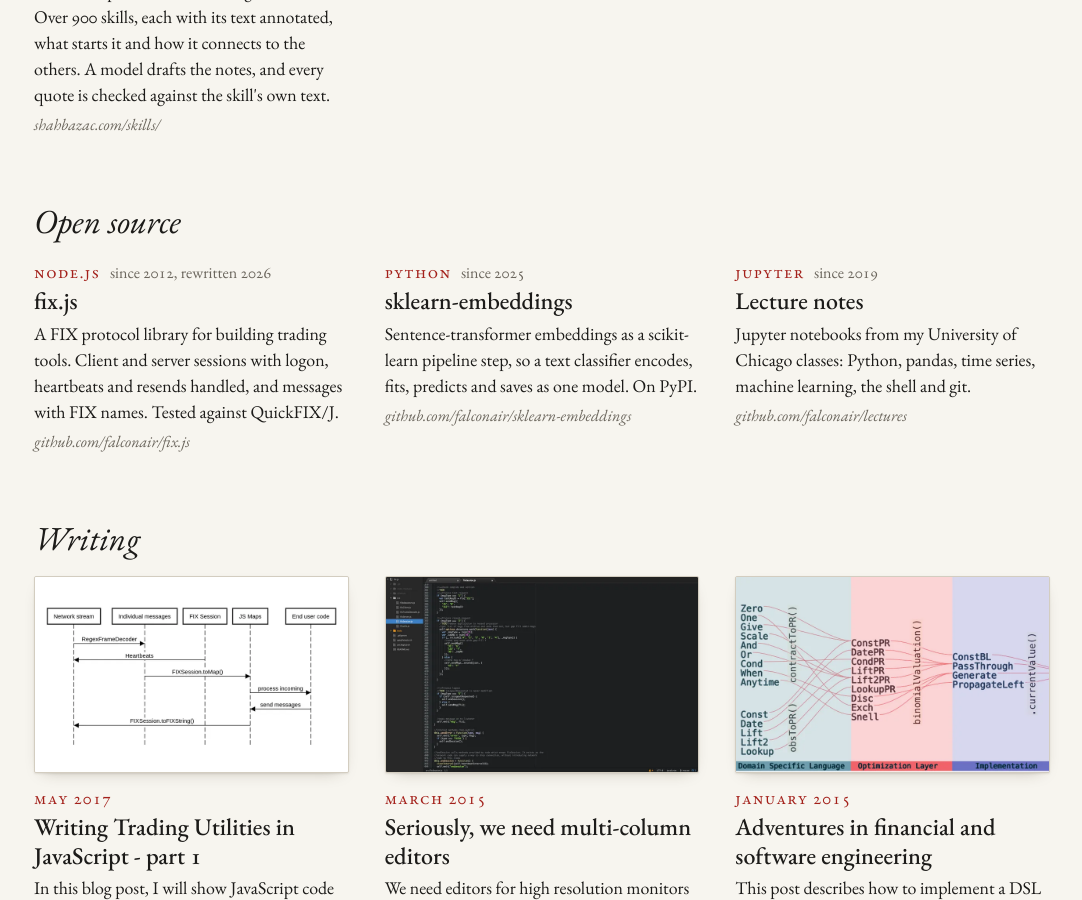
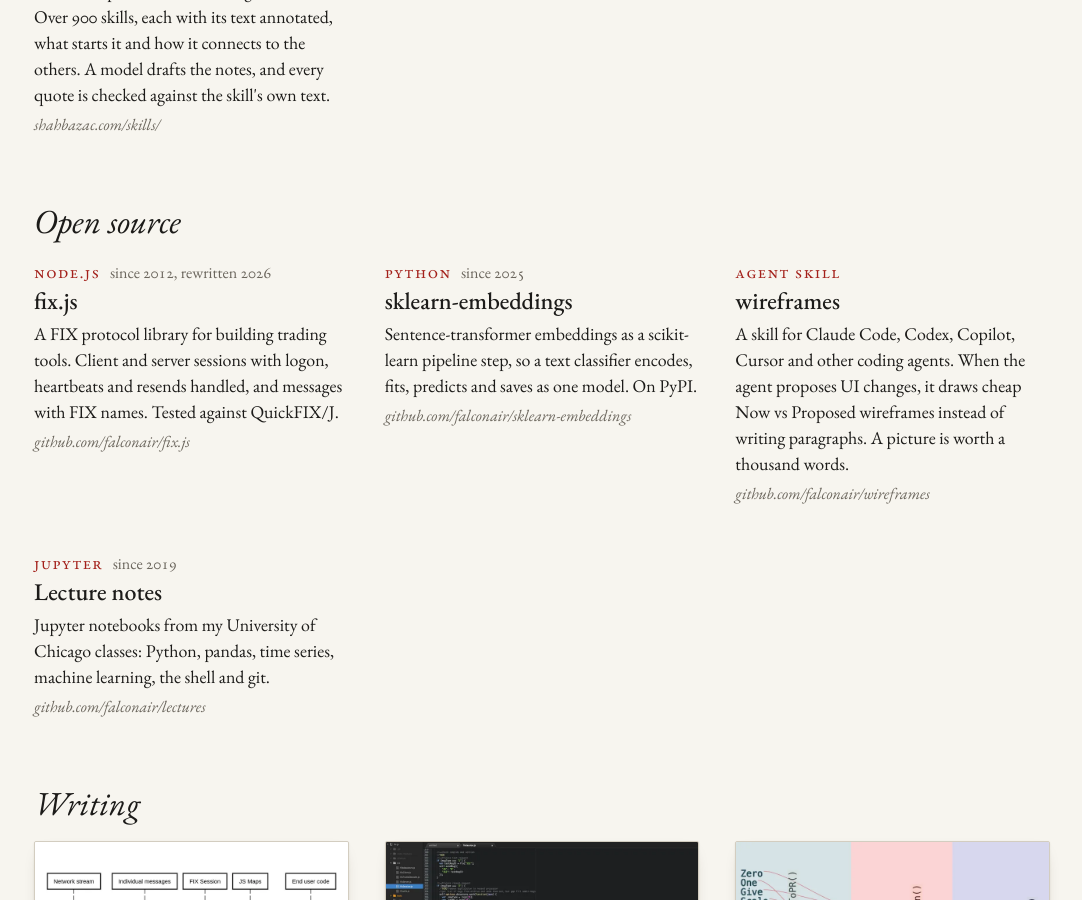
Before and after one commit to falconair/falconair.github.com, a Jekyll site: the page built from index.html, in a window 1280 px wide and 900 px high, scrolled down 2225 px. Shown: the whole window, without its empty margins (98-1180 px from the left). Built offline with Jekyll 4.4.1, drawn with Linux system fonts in a browser that asks for light colours.

Commit message:
Open source: add the wireframes agent skill

```diff
--- a/_data/open_source.yml
+++ b/_data/open_source.yml
@@ -24,6 +24,15 @@
     Sentence-transformer embeddings as a scikit-learn pipeline step, so a text
     classifier encodes, fits, predicts and saves as one model. On PyPI.
 
+- name: wireframes
+  url: https://github.com/falconair/wireframes
+  tag: Agent skill
+  description: >-
+    A skill for Claude Code, Codex, Copilot, Cursor and other coding agents.
+    When the agent proposes UI changes, it draws cheap Now vs Proposed
+    wireframes instead of writing paragraphs. A picture is worth a thousand
+    words.
+
 - name: Lecture notes
   url: https://github.com/falconair/lectures
   tag: Jupyter
```
